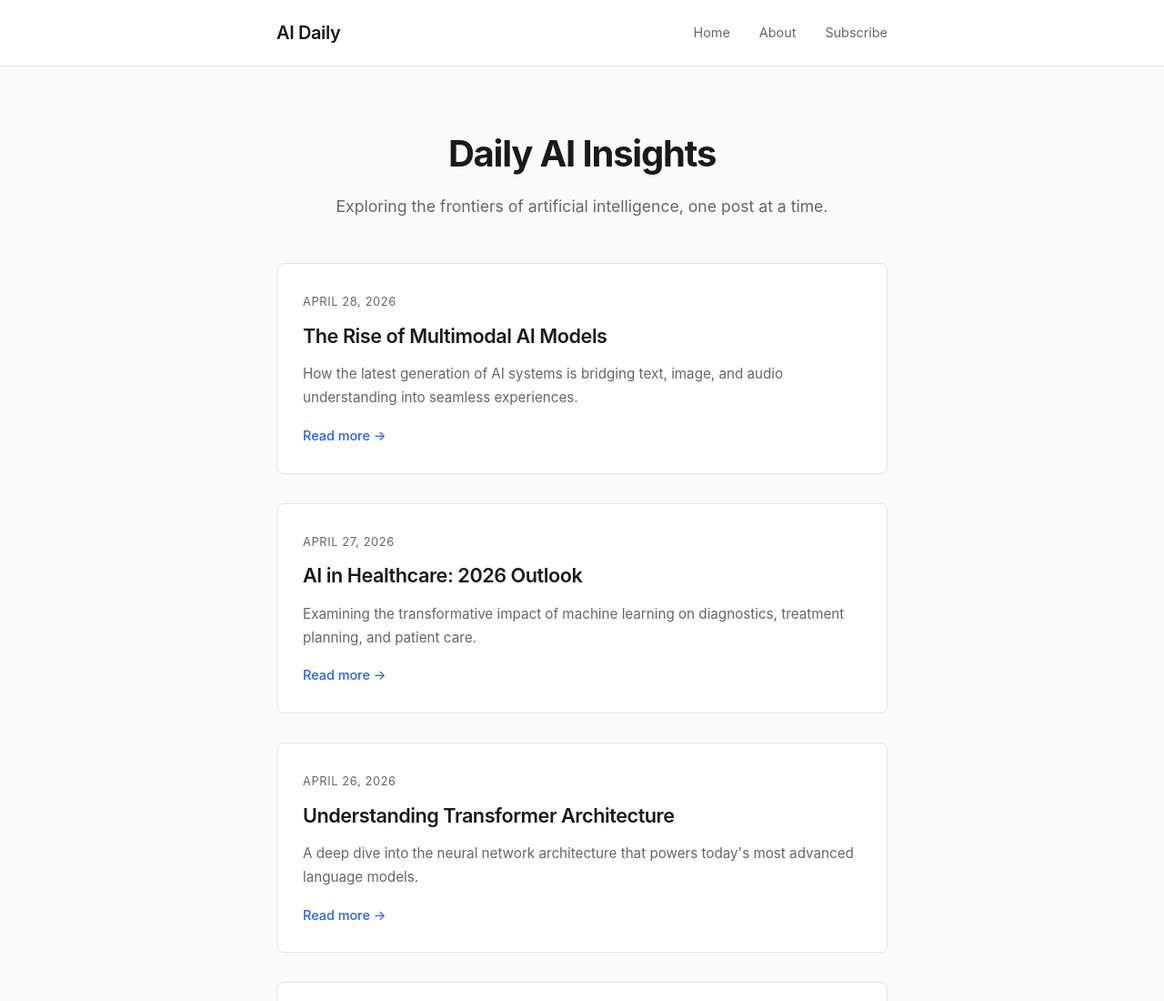
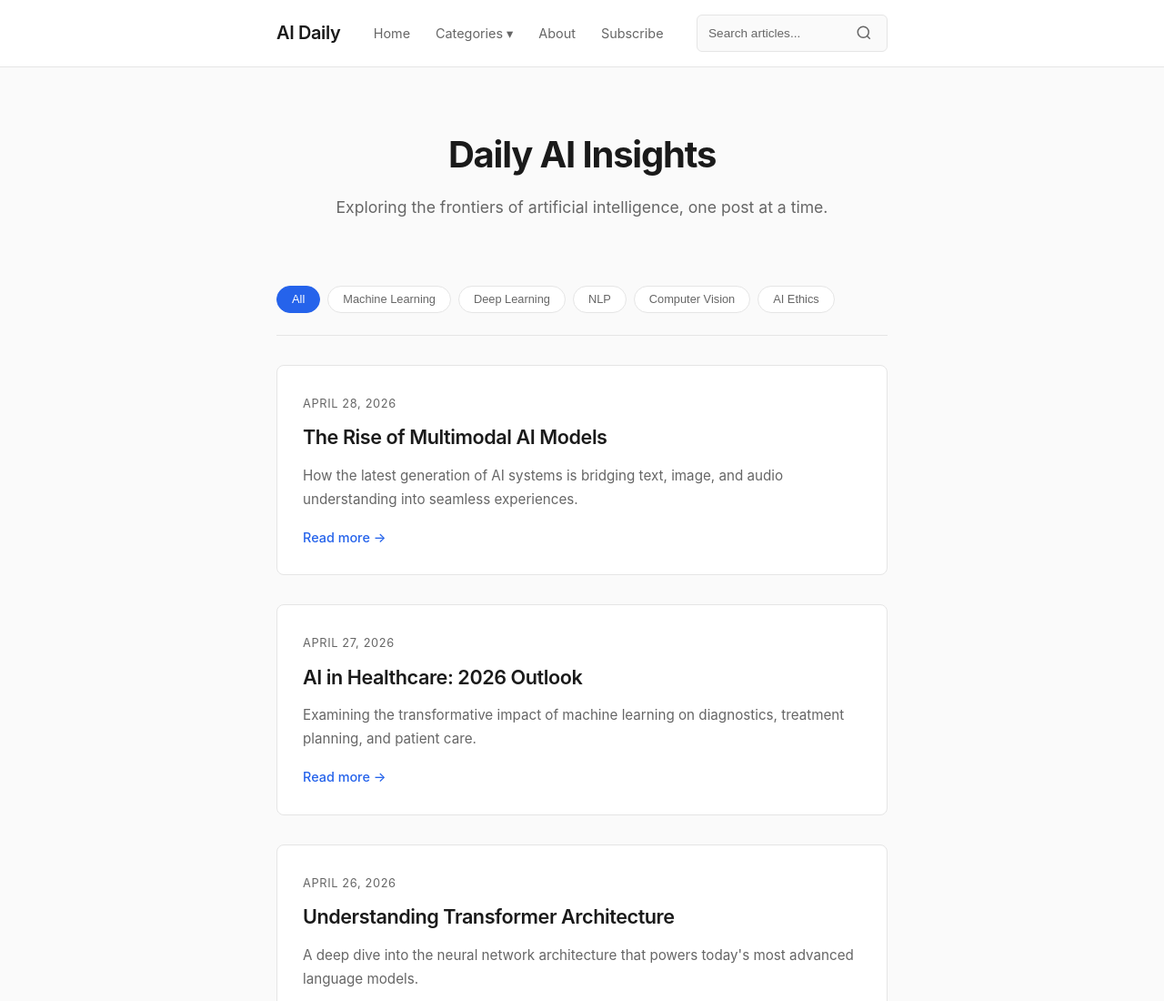
Before and after one commit to NidhiT19/Website, a plain HTML site: page index.html in a window 1280 px wide. Shown: the top 1100 px of the page at 91% size. Drawn offline with Linux system fonts and the light colour scheme.

Commit message:
Added navigation, search bar and filters

```diff
--- a/index.html
+++ b/index.html
@@ -10,11 +10,32 @@
     <header>
         <nav class="container">
             <a href="#" class="logo">AI Daily</a>
-            <ul class="nav-links">
-                <li><a href="#">Home</a></li>
-                <li><a href="#">About</a></li>
-                <li><a href="#">Subscribe</a></li>
-            </ul>
+            <div class="nav-menu">
+                <ul class="nav-links">
+                    <li><a href="#">Home</a></li>
+                    <li class="dropdown">
+                        <a href="#">Categories ▾</a>
+                        <ul class="dropdown-menu">
+                            <li><a href="#">Machine Learning</a></li>
+                            <li><a href="#">Deep Learning</a></li>
+                            <li><a href="#">NLP</a></li>
+                            <li><a href="#">Computer Vision</a></li>
+                            <li><a href="#">AI Ethics</a></li>
+                        </ul>
+                    </li>
+                    <li><a href="#">About</a></li>
+                    <li><a href="#">Subscribe</a></li>
+                </ul>
+            </div>
+            <div class="search-container">
+                <input type="text" class="search-bar" placeholder="Search articles...">
+                <button class="search-btn" aria-label="Search">
+                    <svg width="18" height="18" viewBox="0 0 24 24" fill="none" stroke="currentColor" stroke-width="2">
+                        <circle cx="11" cy="11" r="8"></circle>
+                        <path d="m21 21-4.35-4.35"></path>
+                    </svg>
+                </button>
+            </div>
         </nav>
     </header>
 
@@ -22,6 +43,15 @@
         <section class="hero">
             <h1>Daily AI Insights</h1>
             <p>Exploring the frontiers of artificial intelligence, one post at a time.</p>
+        </section>
+
+        <section class="category-filters">
+            <button class="filter-btn active">All</button>
+            <button class="filter-btn">Machine Learning</button>
+            <button class="filter-btn">Deep Learning</button>
+            <button class="filter-btn">NLP</button>
+            <button class="filter-btn">Computer Vision</button>
+            <button class="filter-btn">AI Ethics</button>
         </section>
 
         <section class="blog-posts">
--- a/style.css
+++ b/style.css
@@ -31,7 +31,7 @@ body {
 header {
     background: var(--card-bg);
     border-bottom: 1px solid var(--border-color);
-    padding: 1.25rem 0;
+    padding: 1rem 0;
     position: sticky;
     top: 0;
     z-index: 100;
@@ -41,6 +41,7 @@ nav {
     display: flex;
     justify-content: space-between;
     align-items: center;
+    gap: 2rem;
 }
 
 .logo {
@@ -49,12 +50,21 @@ nav {
     color: var(--text-primary);
     text-decoration: none;
     letter-spacing: -0.02em;
+    flex-shrink: 0;
+}
+
+/* Navigation Menu */
+.nav-menu {
+    flex: 1;
+    display: flex;
+    justify-content: center;
 }
 
 .nav-links {
     display: flex;
     list-style: none;
-    gap: 2rem;
+    gap: 1.75rem;
+    align-items: center;
 }
 
 .nav-links a {
@@ -66,6 +76,115 @@ nav {
 
 .nav-links a:hover {
     color: var(--text-primary);
+}
+
+/* Dropdown */
+.dropdown {
+    position: relative;
+}
+
+.dropdown-menu {
+    display: none;
+    position: absolute;
+    top: 100%;
+    left: 50%;
+    transform: translateX(-50%);
+    background: var(--card-bg);
+    border: 1px solid var(--border-color);
+    border-radius: 6px;
+    list-style: none;
+    padding: 0.5rem 0;
+    min-width: 160px;
+    box-shadow: 0 4px 12px rgba(0, 0, 0, 0.1);
+}
+
+.dropdown:hover .dropdown-menu {
+    display: block;
+}
+
+.dropdown-menu li {
+    padding: 0;
+}
+
+.dropdown-menu a {
+    display: block;
+    padding: 0.5rem 1rem;
+    white-space: nowrap;
+}
+
+.dropdown-menu a:hover {
+    background: var(--bg-color);
+}
+
+/* Search Container */
+.search-container {
+    display: flex;
+    align-items: center;
+    gap: 0.5rem;
+    background: var(--bg-color);
+    border: 1px solid var(--border-color);
+    border-radius: 6px;
+    padding: 0.4rem 0.75rem;
+}
+
+.search-bar {
+    border: none;
+    background: transparent;
+    outline: none;
+    font-size: 0.85rem;
+    width: 150px;
+    color: var(--text-primary);
+}
+
+.search-bar::placeholder {
+    color: var(--text-secondary);
+}
+
+.search-btn {
+    background: none;
+    border: none;
+    cursor: pointer;
+    color: var(--text-secondary);
+    padding: 0.25rem;
+    display: flex;
+    align-items: center;
+    transition: color 0.2s ease;
+}
+
+.search-btn:hover {
+    color: var(--text-primary);
+}
+
+/* Category Filters */
+.category-filters {
+    display: flex;
+    flex-wrap: wrap;
+    gap: 0.5rem;
+    padding: 1.5rem 0;
+    border-bottom: 1px solid var(--border-color);
+    margin-bottom: 2rem;
+}
+
+.filter-btn {
+    background: var(--card-bg);
+    border: 1px solid var(--border-color);
+    border-radius: 20px;
+    padding: 0.4rem 1rem;
+    font-size: 0.8rem;
+    color: var(--text-secondary);
+    cursor: pointer;
+    transition: all 0.2s ease;
+}
+
+.filter-btn:hover {
+    border-color: var(--accent-color);
+    color: var(--accent-color);
+}
+
+.filter-btn.active {
+    background: var(--accent-color);
+    border-color: var(--accent-color);
+    color: white;
 }
 
 /* Hero Section */
```
